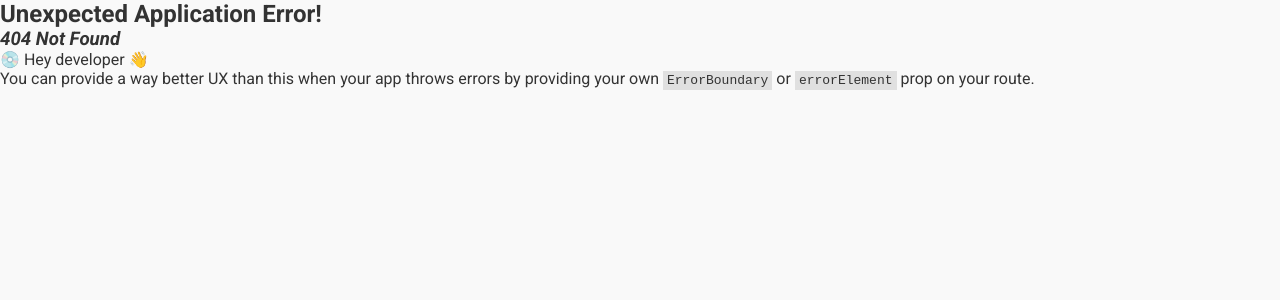
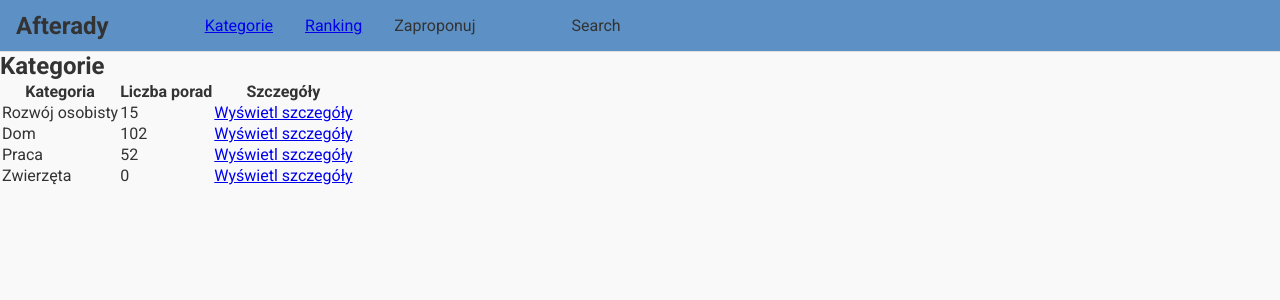
Before and after one commit to cerbin1/tips, a React (Vite) app: page /categories in a window 1280 px wide. Before the commit this address had no page. Shown: the top 300 px of the page. Built offline with nearby package versions, Linux system fonts and the light colour scheme.

Commit message:
Add Categories component

```diff
--- /dev/null
+++ b/src/components/advices/Categories.jsx
@@ -0,0 +1,50 @@
+import { Link } from "react-router-dom";
+
+const categories = [
+  {
+    id: 1,
+    advicesCount: 15,
+    name: "Rozwój osobisty",
+  },
+  {
+    id: 2,
+    advicesCount: 102,
+    name: "Dom",
+  },
+  {
+    id: 3,
+    advicesCount: 52,
+    name: "Praca",
+  },
+  {
+    id: 4,
+    advicesCount: 0,
+    name: "Zwierzęta",
+  },
+];
+
+export default function Categories() {
+  return (
+    <div>
+      <h2>Kategorie</h2>
+      <table>
+        <thead>
+          <tr>
+            <th>Kategoria</th>
+            <th>Liczba porad</th>
+            <th>Szczegóły</th>
+          </tr>
+        </thead>
+        <tbody>
+          {categories.map((category) => (
+            <tr key={category.id}>
+              <td>{category.name}</td>
+              <td>{category.advicesCount}</td>
+              <Link>Wyświetl szczegóły</Link>
+            </tr>
+          ))}
+        </tbody>
+      </table>
+    </div>
+  );
+}
--- a/src/components/header/Header.jsx
+++ b/src/components/header/Header.jsx
@@ -9,7 +9,7 @@ export default function Header() {
 
       <nav>
         <a href="#" className="nav-item">
-          Kategorie
+          <Link to="/categories">Kategorie</Link>
         </a>
         <a href="#" className="nav-item">
           <Link to="/ranking">Ranking</Link>
--- a/src/main.jsx
+++ b/src/main.jsx
@@ -6,6 +6,7 @@ import RootLayout from "./components/router/RootLayout.jsx";
 import Home from "./components/home/Home.jsx";
 import AdviceDetails from "./components/advices/AdviceDetails.jsx";
 import Ranking from "./components/advices/ranking/Ranking.jsx";
+import Categories from "./components/advices/Categories.jsx";
 
 const router = createBrowserRouter([
   {
@@ -17,6 +18,7 @@ const router = createBrowserRouter([
         element: <Home />,
       },
       { path: "/advices", element: <AdviceDetails /> },
+      { path: "/categories", element: <Categories /> },
       { path: "/ranking", element: <Ranking /> },
     ],
   },
```
Also changed, not shown: 2 other files (tests, documents, lock files or other folders).
